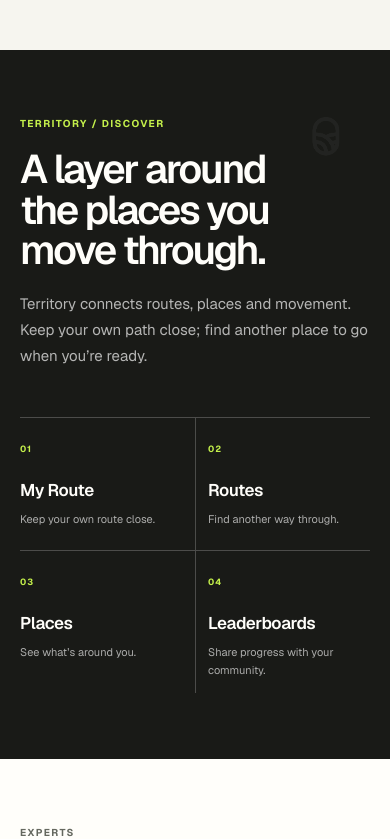
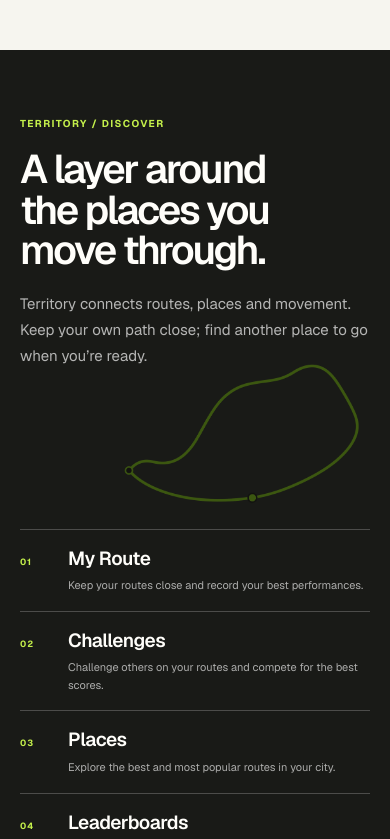
Before and after one commit to shanan0712/turo-website-preview, a Next.js app: page / in a window 390 px wide. Shown: the part 3308-4147 px from the top of the page. Built offline with nearby package versions, Linux system fonts and the light colour scheme.

Commit message:
Refine Territory section and website layout

```diff
--- a/app/components/workspace-section.tsx
+++ b/app/components/workspace-section.tsx
@@ -74,17 +74,6 @@ export default function WorkspaceSection() {
                 <option>1,001+</option>
               </select>
             </label>
-            <label className="workspaceInterestField">
-              What are you interested in?
-              <select name="interest" defaultValue="" required>
-                <option value="" disabled>Select an area</option>
-                <option>Movement</option>
-                <option>Community</option>
-                <option>Challenges and events</option>
-                <option>Everyday wellbeing</option>
-                <option>Something else</option>
-              </select>
-            </label>
             <label className="workspaceMessageField">
               Message
               <textarea name="message" rows={4} required />
@@ -92,9 +81,6 @@ export default function WorkspaceSection() {
             <button className="workspaceSubmit" type="submit" disabled>
               Send request <span aria-hidden="true">→</span>
             </button>
-            <p className="workspaceFormNote">
-              The form is ready to connect to a submission destination.
-            </p>
           </form>
         </div>
       </dialog>
--- a/app/globals.css
+++ b/app/globals.css
@@ -986,6 +986,24 @@ h3 {
   isolation: isolate;
 }
 
+.territoryMapBackground {
+  position: absolute;
+  z-index: 0;
+  top: 37%;
+  right: max(var(--gutter), calc((100% - var(--content)) / 2));
+  width: min(48vw, 680px);
+  max-width: none;
+  height: auto;
+  opacity: 0.28;
+  transform: translateY(-37%);
+  pointer-events: none;
+}
+
+.territoryContent {
+  position: relative;
+  z-index: 1;
+}
+
 .territoryHeader {
   position: relative;
   z-index: 1;
@@ -1046,17 +1064,6 @@ h3 {
   color: rgb(255 255 255 / 64%);
   font-size: 11px;
   line-height: 1.6;
-}
-
-.territoryWatermark {
-  position: absolute;
-  z-index: 0;
-  top: 45px;
-  right: max(var(--gutter), calc((100% - var(--content)) / 2 + 12px));
-  width: clamp(120px, 16vw, 205px);
-  height: auto;
-  opacity: 0.045;
-  pointer-events: none;
 }
 
 .expertsSection {
@@ -1423,10 +1430,6 @@ h3 {
   grid-column: 1 / -1;
 }
 
-.workspaceForm .workspaceInterestField {
-  grid-column: 1 / -1;
-}
-
 .workspaceSubmit {
   width: fit-content;
   min-height: 46px;
@@ -1449,13 +1452,6 @@ h3 {
   opacity: 0.78;
 }
 
-.workspaceFormNote {
-  align-self: center;
-  color: var(--muted);
-  font-size: 11px;
-  line-height: 1.5;
-}
-
 .siteFooter {
   min-height: 132px;
   padding-block: 32px;
@@ -1673,13 +1669,8 @@ h3 {
     grid-template-columns: minmax(0, 1fr);
   }
 
-  .workspaceForm .workspaceMessageField,
-  .workspaceForm .workspaceInterestField {
+  .workspaceForm .workspaceMessageField {
     grid-column: 1;
-  }
-
-  .workspaceFormNote {
-    margin-top: -3px;
   }
 
   .productExperience {
@@ -2035,10 +2026,11 @@ h3 {
     padding-inline: var(--gutter);
   }
 
-  .territoryWatermark {
-    top: 44px;
+  .territoryMapBackground {
+    top: 43%;
     right: var(--gutter);
-    width: 112px;
+    width: min(70vw, 560px);
+    transform: translateY(-50%);
   }
 
   .territoryHeader {
@@ -2046,30 +2038,39 @@ h3 {
   }
 
   .territoryGrid {
-    grid-template-columns: repeat(2, minmax(0, 1fr));
+    grid-template-columns: minmax(0, 1fr);
+    margin-top: clamp(160px, 41vw, 180px);
   }
 
   .territoryGrid article {
-    min-height: 132px;
-    padding: 17px 12px 14px 0;
+    display: grid;
+    grid-template-columns: 40px minmax(0, 1fr);
+    grid-template-areas:
+      "index title"
+      ". detail";
+    align-items: baseline;
+    column-gap: 8px;
+    padding: 15px 0 16px;
   }
 
   .territoryGrid article + article {
-    padding-left: 12px;
-  }
-
-  .territoryGrid article:nth-child(3) {
     padding-left: 0;
+    border-top: 1px solid rgb(255 255 255 / 22%);
     border-left: 0;
   }
 
-  .territoryGrid article:nth-child(n + 3) {
-    border-top: 1px solid rgb(255 255 255 / 22%);
+  .territoryIndex {
+    grid-area: index;
   }
 
   .territoryGrid h3 {
-    margin-top: 19px;
-    font-size: 17px;
+    grid-area: title;
+    margin-top: 0;
+  }
+
+  .territoryGrid p {
+    grid-area: detail;
+    margin-top: 4px;
   }
 
   .expertsLayout {
@@ -2249,12 +2250,6 @@ h3 {
     font-size: clamp(16px, 4.5vw, 18px);
   }
 
-  .territoryWatermark {
-    top: 40px;
-    right: 20px;
-    width: 88px;
-  }
-
   .territoryHeader h2 {
     font-size: 40px;
   }
--- a/app/page.tsx
+++ b/app/page.tsx
@@ -6,10 +6,10 @@ import SiteFooter from "./components/site-footer";
 import WorkspaceSection from "./components/workspace-section";
 
 const territoryFeatures = [
-  { title: "My Route", detail: "Keep your own route close." },
-  { title: "Routes", detail: "Find another way through." },
-  { title: "Places", detail: "See what’s around you." },
-  { title: "Leaderboards", detail: "Share progress with your community." },
+  { title: "My Route", detail: "Keep your routes close and record your best performances." },
+  { title: "Challenges", detail: "Challenge others on your routes and compete for the best scores." },
+  { title: "Places", detail: "Explore the best and most popular routes in your city." },
+  { title: "Leaderboards", detail: "See where you rank among the top performers." },
 ];
 
 export default function Home() {
@@ -106,8 +106,18 @@ export default function Home() {
       </section>
 
       <section id="territory" className="territorySection" aria-labelledby="territory-title">
+        <Image
+          className="territoryMapBackground"
+          src="/Images/website/Territory map view.png"
+          alt=""
+          width={1710}
+          height={920}
+          sizes="(max-width: 760px) 70vw, 48vw"
+          aria-hidden="true"
+        />
+        <div className="territoryContent">
           <div className="territoryHeader">
-          <p className="eyebrow">Territory / Discover</p>
+            <p className="eyebrow">TERRITORY / DISCOVER</p>
             <h2 id="territory-title">A layer around the places you move through.</h2>
             <p className="sectionLead">Territory connects routes, places and movement. Keep your own path close; find another place to go when you’re ready.</p>
           </div>
@@ -120,7 +130,7 @@ export default function Home() {
               </article>
             ))}
           </div>
-        <Image className="territoryWatermark" src="/Images/turo-logo-white.PNG" alt="" width={2134} height={2134} aria-hidden="true" />
+        </div>
       </section>
 
       <section id="experts" className="expertsSection" aria-labelledby="experts-title">
```
Also changed, not shown: public/Images/website/Territory map view.jpg (deleted), public/Images/website/Territory map view.png (added). Lines whose indentation alone changed are shown as unchanged.
